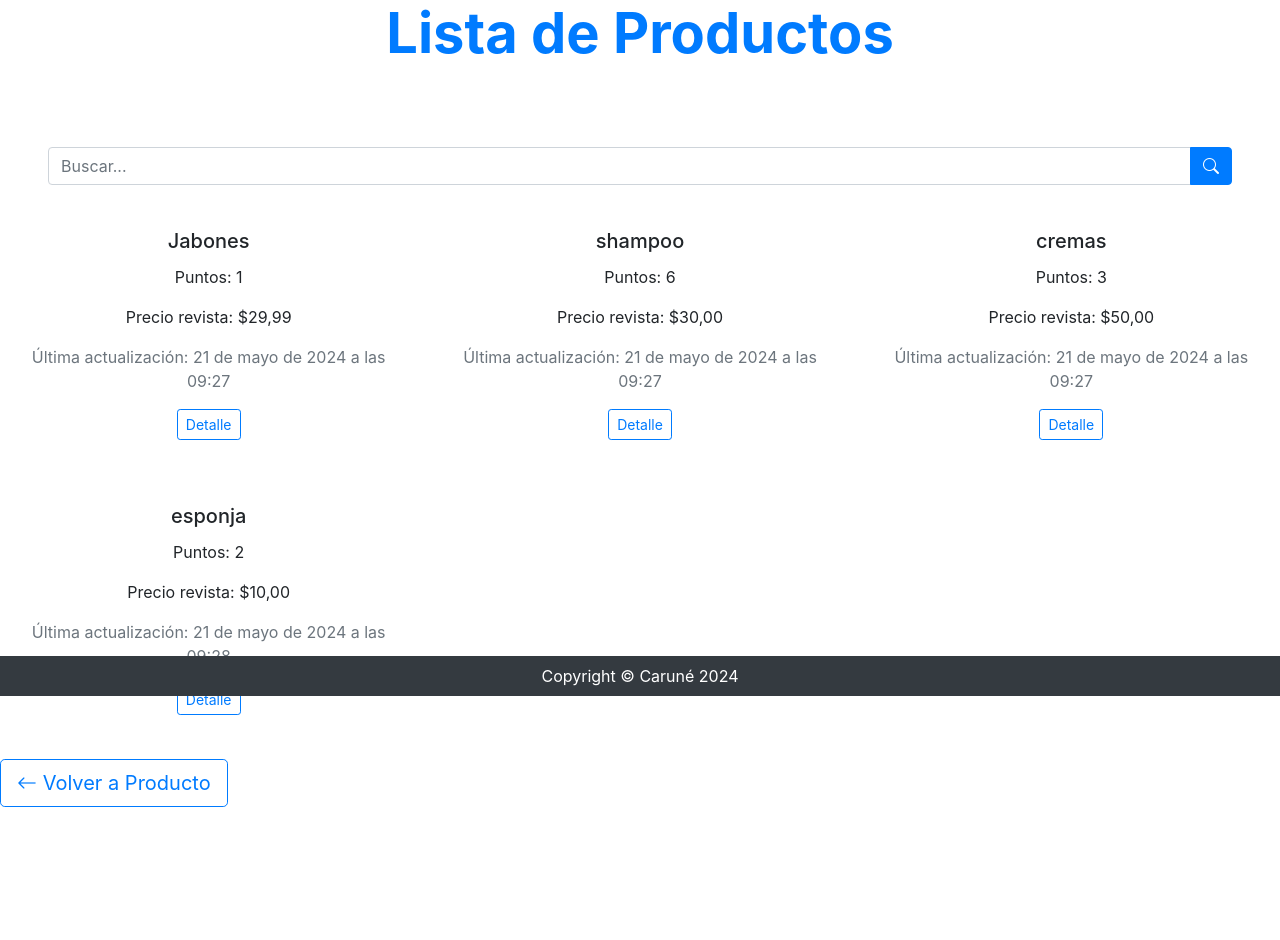
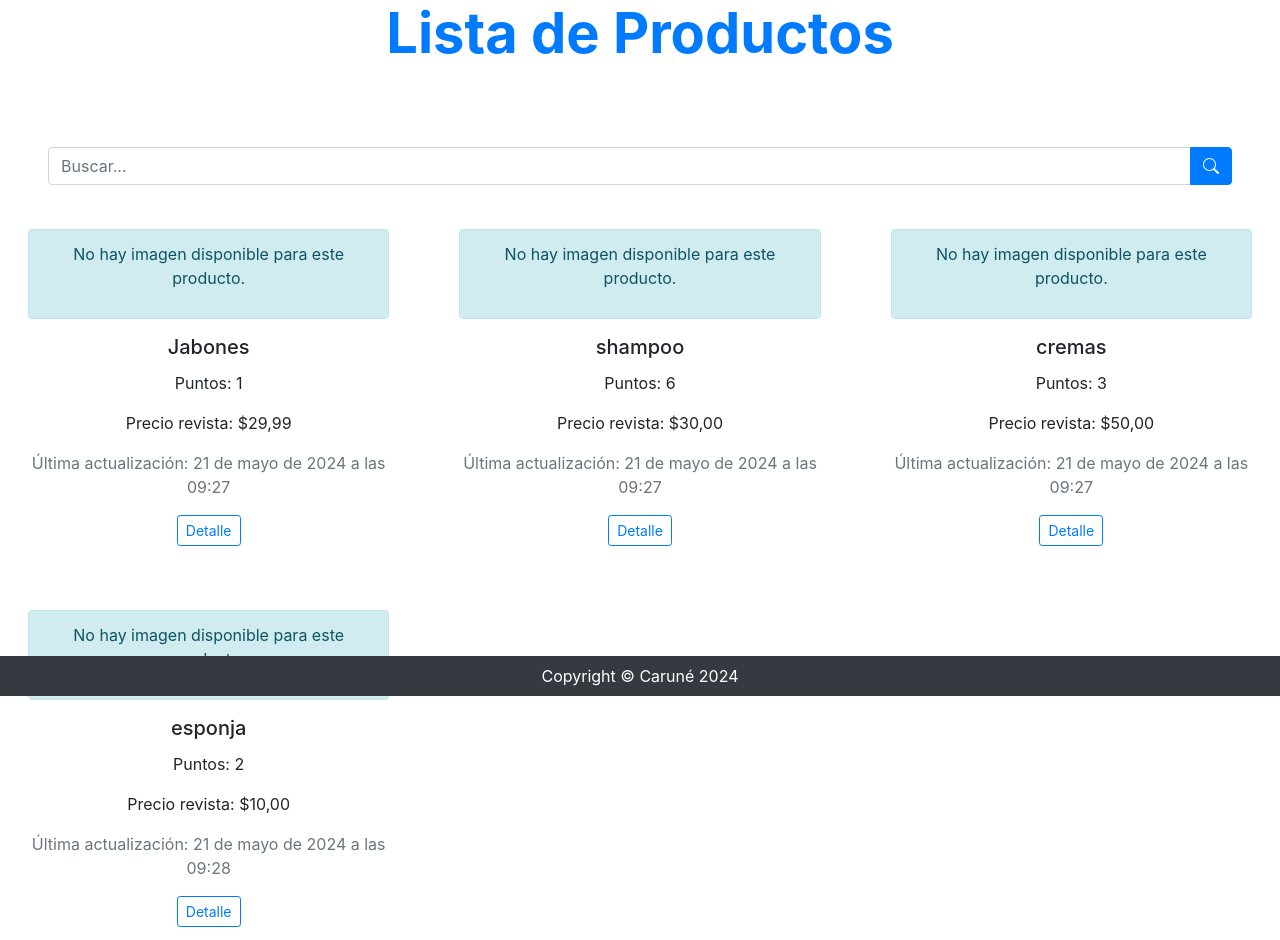
Before and after one commit to alanhorseman/AlanBarberaPreentrega, a Django app: page /producto/productocategoria/list/ in a window 1280 px wide. Shown: the part 104-1044 px from the top of the page. Before the commit the page ends 911 px from the top, so only its background shows below. Run offline with Django 5.2, Linux system fonts and the light colour scheme; data comes from the database, SQL or seed files in the repository; some libraries are stand-ins or nearby versions.

Commit message:
se agrego funcion de imagenes

```diff
--- a/project/config/urls.py
+++ b/project/config/urls.py
@@ -16,6 +16,8 @@ Including another URLconf
 """
 from django.contrib import admin
 from django.urls import path, include
+from django.conf import settings
+from django.conf.urls.static import static
 
 urlpatterns = [
     path('admin/', admin.site.urls),
@@ -23,3 +25,5 @@ urlpatterns = [
     path("cliente/", include("cliente.urls")),
     path("producto/", include("producto.urls")),
 ]
+
+urlpatterns += static(settings.MEDIA_URL, document_root=settings.MEDIA_ROOT)
--- a/project/core/urls.py
+++ b/project/core/urls.py
@@ -1,7 +1,7 @@
 from django.contrib.auth.views import LogoutView
 from django.urls import path
 from . import views
-# from django.
+from django.contrib.staticfiles.urls import staticfiles_urlpatterns
 
 app_name = "core"
 
@@ -12,3 +12,5 @@ urlpatterns = [
     path("register/", views.register, name="register"),
     path("about/", views.about, name="about")
 ]
+
+urlpatterns += staticfiles_urlpatterns()
--- a/project/producto/models.py
+++ b/project/producto/models.py
@@ -11,6 +11,7 @@ class ProductoCategoria(models.Model):
     descripcion = models.CharField(max_length=300, null=True, blank=True, verbose_name="descripción")
     fecha = models.DateTimeField(auto_now=True, null=True, blank=True, editable=False, verbose_name= "Última actualización")
     precio_revista = models.DecimalField(max_digits=300, decimal_places=2, default=Decimal('0.00'))
+    foto_producto = models.ImageField(upload_to="productos", null=True, blank=True)
     # precio_consultora = models.DecimalField(max_digits=300, decimal_places=2)
 
     def __str__(self):
--- a/project/producto/templates/producto/productocategoria_list.html
+++ b/project/producto/templates/producto/productocategoria_list.html
@@ -19,6 +19,13 @@
             <div class="col-md-4 mb-4"> <!-- Ajustar el margen inferior a mb-4 y reducir el grosor de las tarjetas -->
                 <div class="card border-0"> <!-- Agregar la clase 'border-0' para eliminar los bordes de las tarjetas -->
                     <div class="card-body text-center"> <!-- Agregar 'text-center' para centrar el contenido -->
+                        {% if producto.foto_producto %}
+                            <img src="{{ producto.foto_producto.url }}" class="img-fluid" alt="{{ producto.nombre }}">
+                        {% else %}
+                        <div class="alert alert-info">
+                            <p>No hay imagen disponible para este producto.</p>
+                        </div>
+                        {% endif %}
                         <h5 class="card-title">{{ producto.nombre }}</h5>
                         <p class="card-text">Puntos: {{ producto.puntos }}</p>
                         <p class="card-text">Precio revista: ${{ producto.precio_revista }}</p>
```
